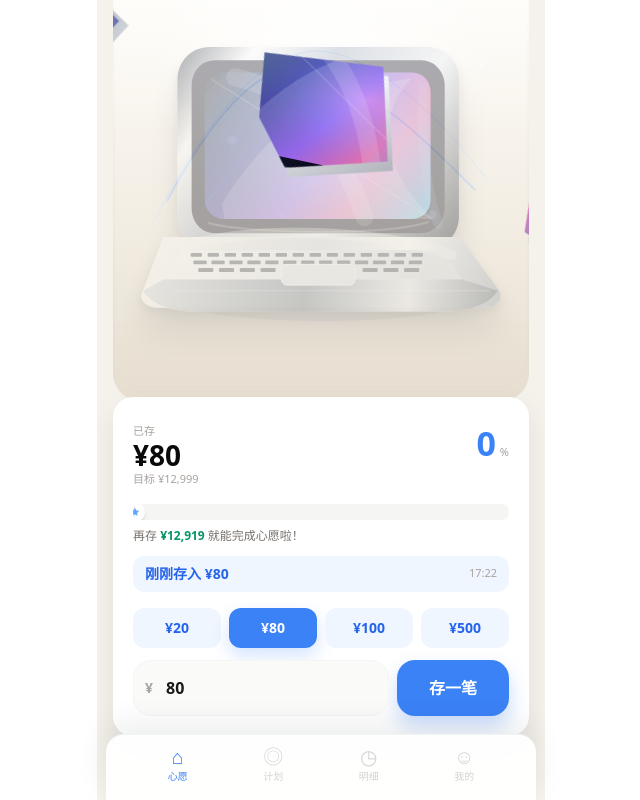
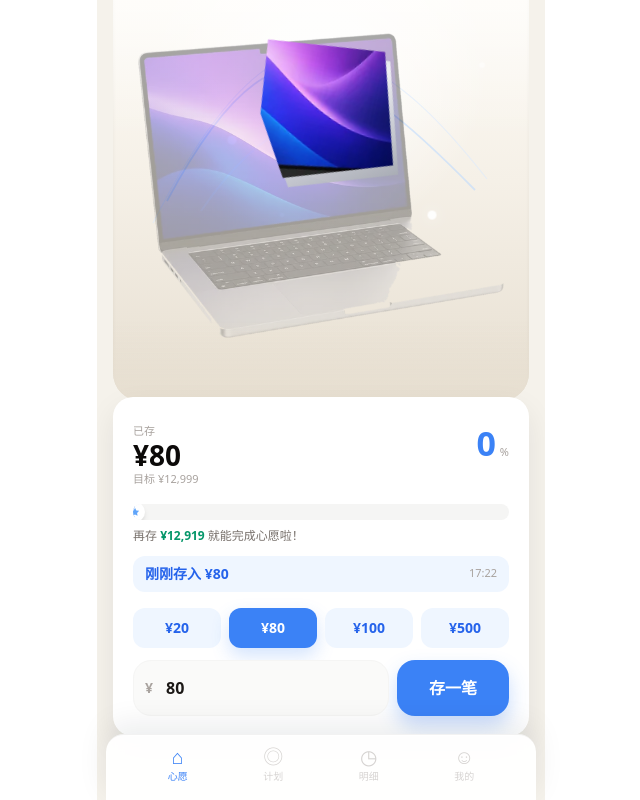
Before and after one commit to xiyan13411-ai/check-think, a Next.js app: page / in a window 1280 px wide. Both pictures are taken after a click on the button "存一笔". Shown: the part 183-983 px from the top of the page, without its empty margins (319-959 px from the left). Built offline with nearby package versions, Linux system fonts and the light colour scheme.

Commit message:
feat: use generated product assets for all wish heroes

```diff
--- a/components/ReferenceWishHero.tsx
+++ b/components/ReferenceWishHero.tsx
@@ -15,6 +15,13 @@ type ReferenceWishHeroProps = {
   } | null;
 };
 
+type ProductAsset = {
+  src: string;
+  className: string;
+  ghostOpacity: number;
+  liveOpacity: number;
+};
+
 type ProductShard = {
   id: string;
   clipPath: string;
@@ -25,35 +32,61 @@ type ProductShard = {
   z: number;
 };
 
-type GenericWishType = Exclude<WishType, "macbook" | "phone">;
-
-const productAssets: Record<"macbook" | "phone", { src: string; className: string }> = {
+const productAssets: Record<WishType, ProductAsset> = {
   macbook: {
-    src: "/wish-assets/macbook/macbook-render.svg",
-    className: "h-[340px] w-[397px]",
+    src: "/wish-assets/generated/macbook-hero.webp",
+    className: "h-[390px] w-[390px]",
+    ghostOpacity: 0.16,
+    liveOpacity: 0.34,
   },
   phone: {
-    src: "/wish-assets/phone/phone-render.svg",
-    className: "h-[430px] w-[210px]",
+    src: "/wish-assets/generated/phone-hero.webp",
+    className: "h-[388px] w-[388px]",
+    ghostOpacity: 0.16,
+    liveOpacity: 0.34,
+  },
+  camera: {
+    src: "/wish-assets/generated/camera-hero.webp",
+    className: "h-[382px] w-[382px]",
+    ghostOpacity: 0.15,
+    liveOpacity: 0.33,
+  },
+  travel: {
+    src: "/wish-assets/generated/travel-hero.webp",
+    className: "h-[390px] w-[390px]",
+    ghostOpacity: 0.15,
+    liveOpacity: 0.34,
+  },
+  gift: {
+    src: "/wish-assets/generated/gift-hero.webp",
+    className: "h-[360px] w-[360px]",
+    ghostOpacity: 0.16,
+    liveOpacity: 0.36,
+  },
+  home: {
+    src: "/wish-assets/generated/home-hero.webp",
+    className: "h-[372px] w-[372px]",
+    ghostOpacity: 0.15,
+    liveOpacity: 0.33,
   },
 };
 
 const productShards: ProductShard[] = [
-  { id: "top-left", clipPath: "polygon(9% 8%, 35% 5%, 42% 25%, 22% 35%, 8% 25%)", x: -140, y: -100, rotate: -24, scale: 0.92, z: 26 },
-  { id: "top-screen", clipPath: "polygon(34% 6%, 62% 7%, 60% 28%, 42% 32%, 36% 22%)", x: -20, y: -136, rotate: 17, scale: 0.9, z: 30 },
-  { id: "top-right", clipPath: "polygon(62% 7%, 91% 10%, 87% 36%, 64% 30%)", x: 140, y: -104, rotate: 24, scale: 0.9, z: 25 },
-  { id: "left-screen", clipPath: "polygon(8% 24%, 28% 35%, 31% 58%, 9% 66%, 4% 45%)", x: -176, y: 18, rotate: -18, scale: 0.94, z: 29 },
-  { id: "screen-core", clipPath: "polygon(28% 31%, 58% 28%, 64% 55%, 39% 63%, 30% 50%)", x: 16, y: -52, rotate: 12, scale: 0.96, z: 36 },
-  { id: "screen-right", clipPath: "polygon(59% 30%, 88% 35%, 82% 63%, 63% 57%)", x: 164, y: 8, rotate: 19, scale: 0.92, z: 31 },
-  { id: "hinge-left", clipPath: "polygon(17% 61%, 40% 58%, 44% 73%, 22% 78%, 8% 70%)", x: -142, y: 112, rotate: 21, scale: 0.9, z: 33 },
-  { id: "keyboard-main", clipPath: "polygon(35% 59%, 66% 58%, 72% 78%, 41% 82%, 35% 72%)", x: 12, y: 128, rotate: -11, scale: 0.92, z: 38 },
-  { id: "keyboard-right", clipPath: "polygon(66% 59%, 93% 66%, 87% 84%, 70% 79%)", x: 146, y: 140, rotate: -19, scale: 0.9, z: 32 },
-  { id: "palm-left", clipPath: "polygon(10% 73%, 38% 80%, 36% 97%, 6% 91%)", x: -106, y: 206, rotate: -13, scale: 0.93, z: 34 },
-  { id: "trackpad", clipPath: "polygon(38% 78%, 62% 77%, 61% 95%, 37% 96%)", x: 0, y: 212, rotate: 10, scale: 0.94, z: 40 },
-  { id: "palm-right", clipPath: "polygon(61% 78%, 91% 83%, 97% 96%, 62% 96%)", x: 122, y: 202, rotate: 18, scale: 0.92, z: 35 },
-  { id: "tiny-left", clipPath: "polygon(0% 50%, 12% 55%, 11% 78%, 0% 73%)", x: -210, y: 92, rotate: 29, scale: 0.78, z: 41 },
-  { id: "tiny-right", clipPath: "polygon(88% 42%, 100% 50%, 97% 72%, 84% 63%)", x: 210, y: 86, rotate: -28, scale: 0.78, z: 42 },
-  { id: "bottom-edge", clipPath: "polygon(19% 93%, 82% 92%, 96% 100%, 8% 100%)", x: 0, y: 258, rotate: -7, scale: 0.88, z: 44 },
+  { id: "upper-left", clipPath: "polygon(9% 9%, 34% 5%, 42% 24%, 22% 35%, 7% 27%)", x: -154, y: -106, rotate: -25, scale: 0.9, z: 28 },
+  { id: "upper-core", clipPath: "polygon(33% 6%, 62% 6%, 61% 29%, 43% 34%, 36% 22%)", x: -18, y: -144, rotate: 16, scale: 0.9, z: 34 },
+  { id: "upper-right", clipPath: "polygon(62% 8%, 91% 10%, 87% 36%, 64% 31%)", x: 150, y: -108, rotate: 24, scale: 0.9, z: 29 },
+  { id: "left-mid", clipPath: "polygon(7% 26%, 30% 34%, 32% 58%, 9% 67%, 3% 46%)", x: -192, y: 18, rotate: -18, scale: 0.92, z: 30 },
+  { id: "center-large", clipPath: "polygon(28% 31%, 58% 28%, 66% 56%, 39% 65%, 30% 50%)", x: 16, y: -56, rotate: 12, scale: 0.95, z: 40 },
+  { id: "right-mid", clipPath: "polygon(59% 30%, 90% 35%, 83% 64%, 63% 58%)", x: 176, y: 8, rotate: 19, scale: 0.9, z: 32 },
+  { id: "left-lower", clipPath: "polygon(17% 61%, 40% 58%, 45% 74%, 22% 80%, 8% 71%)", x: -150, y: 122, rotate: 21, scale: 0.9, z: 35 },
+  { id: "center-lower", clipPath: "polygon(35% 58%, 66% 58%, 72% 78%, 41% 83%, 35% 72%)", x: 14, y: 138, rotate: -11, scale: 0.9, z: 42 },
+  { id: "right-lower", clipPath: "polygon(66% 59%, 94% 66%, 88% 85%, 70% 80%)", x: 156, y: 148, rotate: -19, scale: 0.9, z: 33 },
+  { id: "bottom-left", clipPath: "polygon(10% 73%, 38% 80%, 36% 97%, 6% 91%)", x: -112, y: 220, rotate: -13, scale: 0.92, z: 36 },
+  { id: "bottom-core", clipPath: "polygon(38% 78%, 62% 77%, 61% 95%, 37% 96%)", x: 0, y: 226, rotate: 10, scale: 0.92, z: 44 },
+  { id: "bottom-right", clipPath: "polygon(61% 78%, 91% 83%, 97% 96%, 62% 96%)", x: 130, y: 216, rotate: 18, scale: 0.9, z: 37 },
+  { id: "tiny-left", clipPath: "polygon(0% 50%, 12% 55%, 11% 78%, 0% 73%)", x: -220, y: 94, rotate: 29, scale: 0.78, z: 46 },
+  { id: "tiny-right", clipPath: "polygon(88% 42%, 100% 50%, 97% 72%, 84% 63%)", x: 220, y: 88, rotate: -28, scale: 0.78, z: 47 },
+  { id: "thin-bottom", clipPath: "polygon(19% 93%, 82% 92%, 96% 100%, 8% 100%)", x: 0, y: 272, rotate: -7, scale: 0.86, z: 48 },
 ];
 
 function Sparkles() {
@@ -82,39 +115,22 @@ function LightTrails() {
   );
 }
 
-function SimpleWishArt({ type }: { type: GenericWishType }) {
-  const config = {
-    camera: { emoji: "📷", label: "相机", bg: "from-violet-100 to-blue-100" },
-    travel: { emoji: "🧳", label: "旅行", bg: "from-teal-100 to-blue-100" },
-    gift: { emoji: "🎁", label: "礼物", bg: "from-orange-100 to-pink-100" },
-    home: { emoji: "🏠", label: "小家", bg: "from-emerald-100 to-lime-100" },
-  }[type];
-
-  return (
-    <div className={`relative flex h-[300px] w-[300px] items-center justify-center rounded-[42px] bg-gradient-to-br ${config.bg} shadow-[0_28px_50px_rgba(15,23,42,0.12)]`}>
-      <div className="absolute inset-6 rounded-[34px] bg-white/45 blur-sm" />
-      <div className="relative text-[92px] drop-shadow-[0_20px_28px_rgba(15,23,42,0.16)]">{config.emoji}</div>
-      <div className="absolute bottom-9 rounded-full bg-white/70 px-4 py-1 text-xs font-semibold text-stone-500 shadow-sm backdrop-blur">{config.label}心愿</div>
-    </div>
-  );
-}
-
 function AssetFragmentHero({
-  type,
+  wishType,
   progress,
   saveAnimation,
   warmUpNextPiece,
 }: {
-  type: "macbook" | "phone";
+  wishType: WishType;
   progress: number;
   saveAnimation: ReferenceWishHeroProps["saveAnimation"];
   warmUpNextPiece: boolean;
 }) {
-  const asset = productAssets[type];
+  const asset = productAssets[wishType];
   const isPristine = progress <= 0;
   const isComplete = progress >= 1;
-  const visualProgress = Math.min(1, progress * 2.15);
-  const visibleCount = isPristine || isComplete ? 0 : Math.max(6, Math.ceil(visualProgress * productShards.length));
+  const visualProgress = Math.min(1, progress * 2.05);
+  const visibleCount = isPristine || isComplete ? 0 : Math.max(5, Math.ceil(visualProgress * productShards.length));
   const shownShards = productShards.slice(0, visibleCount);
 
   return (
@@ -123,18 +139,18 @@ function AssetFragmentHero({
         src={asset.src}
         alt=""
         aria-hidden="true"
-        className="pointer-events-none absolute inset-0 h-full w-full select-none"
+        className="pointer-events-none absolute inset-0 h-full w-full select-none object-contain drop-shadow-[0_28px_38px_rgba(15,23,42,0.20)]"
         initial={false}
         animate={saveAnimation ? { scale: [1, 1.025, 1], rotate: [0, -0.6, 0] } : { scale: 1, rotate: 0 }}
         transition={{ duration: 0.58, ease: "easeOut" }}
         style={{
-          opacity: isComplete ? 1 : isPristine ? 0.16 : 0.32,
-          filter: isComplete ? "none" : isPristine ? "grayscale(0.75) saturate(0.6)" : "grayscale(0.12)",
+          opacity: isComplete ? 1 : isPristine ? asset.ghostOpacity : asset.liveOpacity,
+          filter: isComplete ? "none" : isPristine ? "grayscale(0.74) saturate(0.68)" : "grayscale(0.08)",
         }}
       />
 
       {shownShards.map((shard, index) => {
-        const finalPull = Math.min(0.78, visualProgress * 0.74);
+        const finalPull = Math.min(0.8, visualProgress * 0.76);
         const targetX = shard.x * (1 - finalPull);
         const targetY = shard.y * (1 - finalPull);
         const targetRotate = shard.rotate * (1 - finalPull);
@@ -142,7 +158,7 @@ function AssetFragmentHero({
 
         return (
           <motion.div
-            key={shard.id}
+            key={`${wishType}-${shard.id}`}
             className="absolute inset-0"
             style={{ zIndex: shard.z, transformOrigin: "center" }}
             initial={newest ? { x: shard.x, y: shard.y, rotate: shard.rotate, scale: shard.scale, opacity: 0 } : false}
@@ -153,7 +169,7 @@ function AssetFragmentHero({
               className="absolute inset-0"
               style={{
                 clipPath: shard.clipPath,
-                background: "linear-gradient(145deg, rgba(71,85,105,0.98), rgba(248,250,252,0.92) 42%, rgba(15,23,42,0.98))",
+                background: "linear-gradient(145deg, rgba(71,85,105,0.96), rgba(248,250,252,0.9) 42%, rgba(15,23,42,0.96))",
                 transform: "translate(7px, 8px)",
                 filter: "drop-shadow(0 20px 28px rgba(15,23,42,0.24))",
               }}
@@ -164,6 +180,8 @@ function AssetFragmentHero({
                 clipPath: shard.clipPath,
                 backgroundImage: `url(${asset.src})`,
                 backgroundSize: "100% 100%",
+                backgroundPosition: "center",
+                backgroundRepeat: "no-repeat",
                 filter: "drop-shadow(0 16px 24px rgba(15,23,42,0.22))",
               }}
             />
@@ -201,16 +219,6 @@ function AssetFragmentHero({
   );
 }
 
-function GenericHero({ type, progress, saveAnimation }: { type: GenericWishType; progress: number; saveAnimation: ReferenceWishHeroProps["saveAnimation"] }) {
-  return (
-    <div className="absolute left-1/2 top-[51%] -translate-x-1/2 -translate-y-1/2">
-      <motion.div initial={false} animate={saveAnimation ? { scale: [1, 1.035, 1] } : { scale: 1 }} transition={{ duration: 0.58, ease: "easeOut" }} style={{ opacity: progress <= 0 ? 0.55 : 0.78 + progress * 0.2 }}>
-        <SimpleWishArt type={type} />
-      </motion.div>
-    </div>
-  );
-}
-
 export default function ReferenceWishHero({ wishType, currentAmount, targetAmount, warmUpNextPiece = false, saveAnimation = null }: ReferenceWishHeroProps) {
   const progress = Math.min(currentAmount / targetAmount, 1);
   const isComplete = progress >= 1;
@@ -223,11 +231,7 @@ export default function ReferenceWishHero({ wishType, currentAmount, targetAmoun
       <Sparkles />
       <LightTrails />
 
-      {wishType === "phone" || wishType === "macbook" ? (
-        <AssetFragmentHero type={wishType} progress={progress} saveAnimation={saveAnimation} warmUpNextPiece={warmUpNextPiece} />
-      ) : (
-        <GenericHero type={wishType} progress={progress} saveAnimation={saveAnimation} />
-      )}
+      <AssetFragmentHero wishType={wishType} progress={progress} saveAnimation={saveAnimation} warmUpNextPiece={warmUpNextPiece} />
 
       {saveAnimation && (
         <div key={saveAnimation.key} className="pointer-events-none absolute inset-0 z-40">
```
